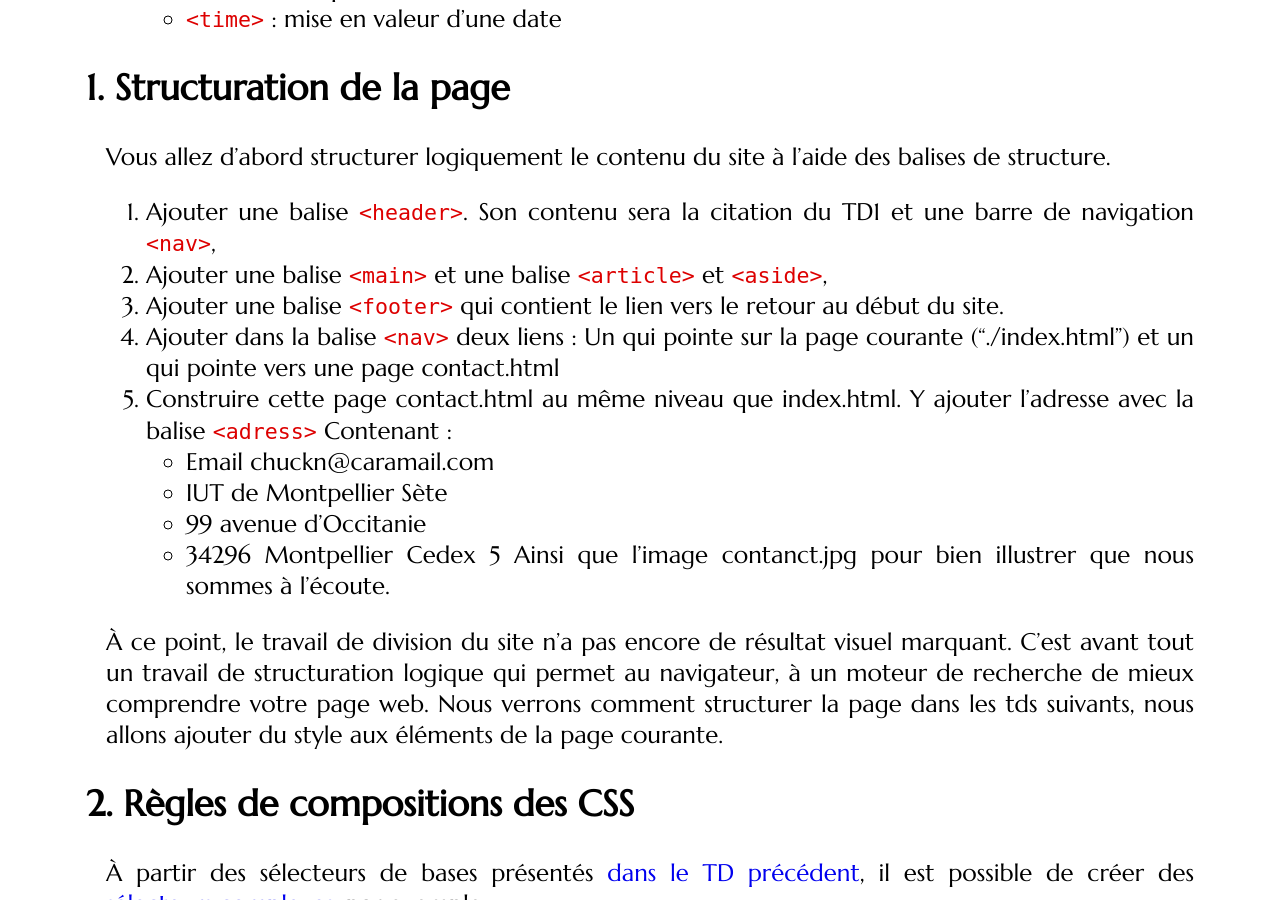
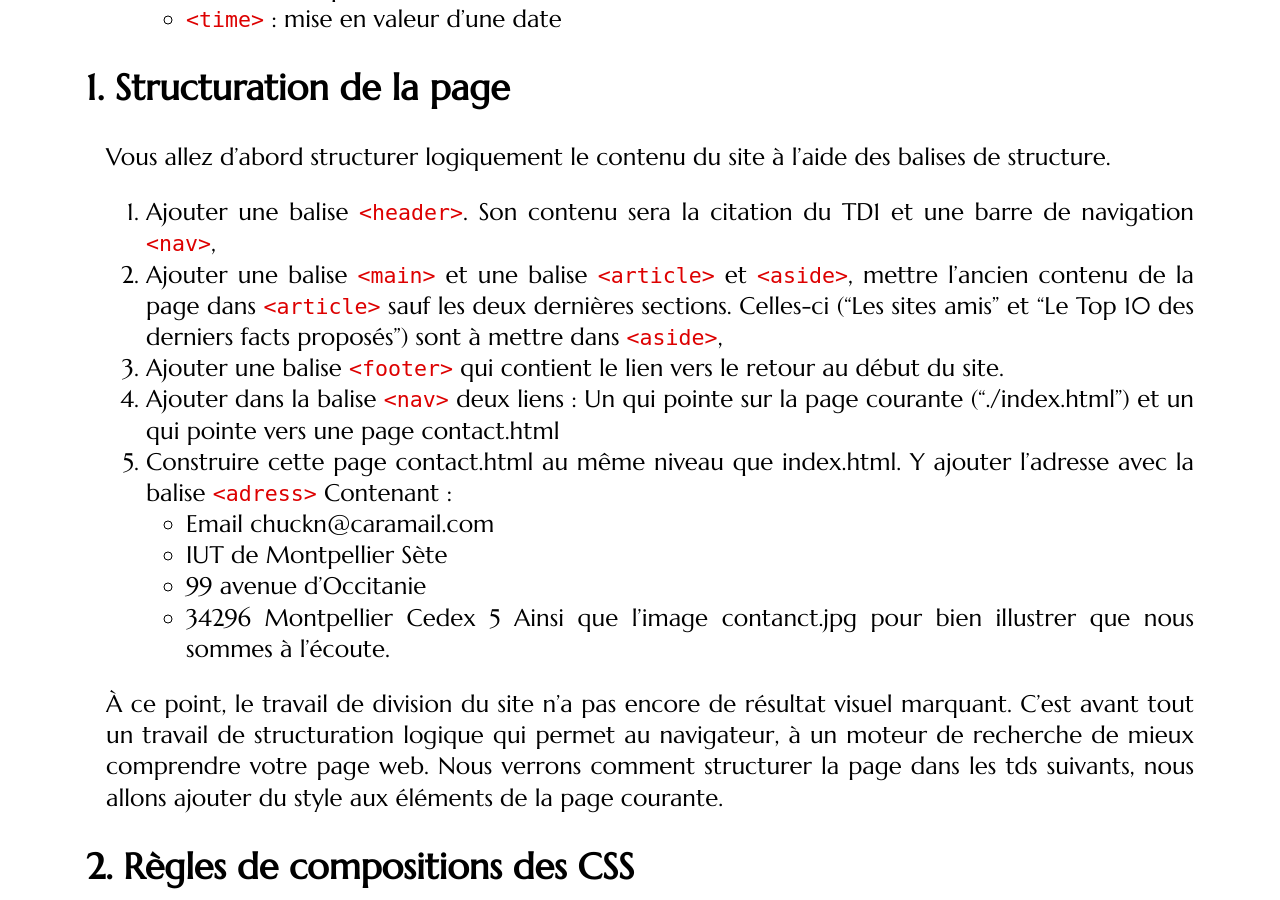
Before and after one commit to romainlebreton/R1.02-DeveloppementInterfacesWeb, a Jekyll site: the page built from tutorials/tutorial3.md, in a window 1280 px wide and 900 px high, scrolled down 1905 px. Built offline with Jekyll 4.4.1, drawn with Linux system fonts in a browser that asks for light colours; some web fonts are replaced; comment, search, counter and statistics services are not loaded.

Commit message:
explicit moving content

````diff
--- a/tutorials/tutorial3.md
+++ b/tutorials/tutorial3.md
@@ -79,7 +79,7 @@ contenant l'en-tête affiché de la page
 Vous allez d'abord structurer logiquement le contenu du site à l'aide des balises de structure.
 
 1. Ajouter une balise `<header>`. Son contenu sera la citation du TD1 et une barre de navigation `<nav>`,
-2. Ajouter une balise `<main>` et une balise `<article>` et `<aside>`,
+2. Ajouter une balise `<main>` et une balise `<article>` et `<aside>`, mettre l'ancien contenu de la page dans `<article>` sauf les deux dernières sections. Celles-ci ("Les sites amis" et "Le Top 10 des derniers facts proposés") sont à mettre dans `<aside>`,
 3. Ajouter une balise `<footer>` qui contient le lien vers le retour au début du site.
 4. Ajouter dans la balise `<nav>` deux liens :
 Un qui pointe sur la page courante ("./index.html") et un qui pointe vers une page contact.html
@@ -90,7 +90,6 @@ Contenant  :
  * 99 avenue d'Occitanie
  * 34296 Montpellier Cedex 5
  Ainsi que l'image contanct.jpg pour bien illustrer que nous sommes à l'écoute.
-
 
 À ce point, le travail de division du site n'a pas encore de résultat visuel
 marquant. C'est avant tout un travail de structuration logique qui permet au
@@ -359,6 +358,8 @@ Voyons maintenant comment la styliser.
 La propiété float associé à un élément permet de faire flotter ce dernier complètement à gauche ou à droite de la ligne où il se trouve.
 Les valeurs de la propriété float sont  ```left```, ```right```, ```none``` et ```inherit```.
 
+
+
  1. Placer l'image de Chuck jeune de class ```young_chuck``` à gauche du texte,
  1. Placer l'image beware ```beware_img``` à droite du texte.
 
````
